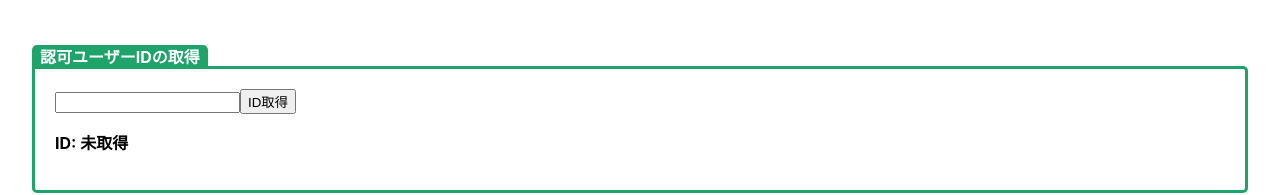
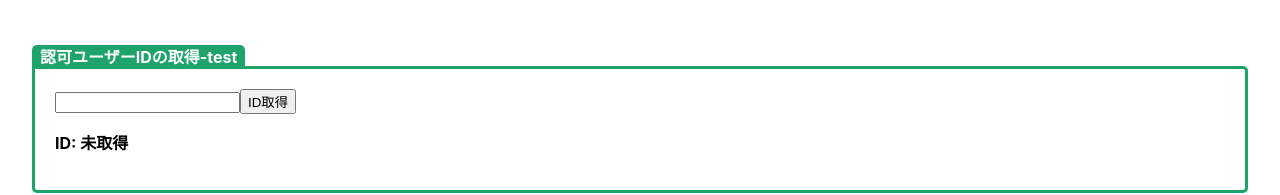
Before and after one commit to PheasantDevil/test-various-tools, a React (Create React App) app: page / in a window 1280 px wide. Shown: the top 195 px of the page. Built offline with nearby package versions, Linux system fonts and the light colour scheme.

Commit message:
fix: issue000 check gh-pages

```diff
--- a/src/App.tsx
+++ b/src/App.tsx
@@ -12,7 +12,7 @@ function App() {
       <CommonFrame
         viewComponent={<IdInfo />}
         componentName="idInfo"
-        frameTitle="認可ユーザーIDの取得"
+        frameTitle="認可ユーザーIDの取得-test"
       />
       <CommonFrame
         viewComponent={<ShortcutList />}
```
